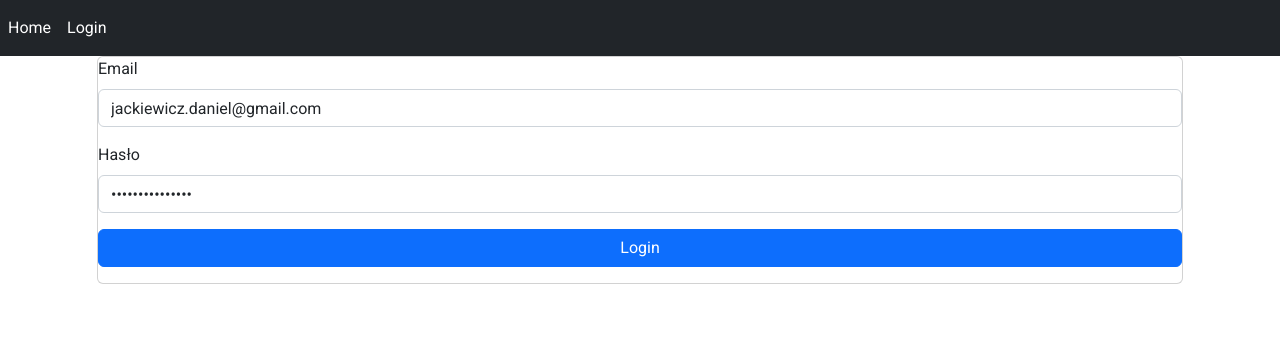
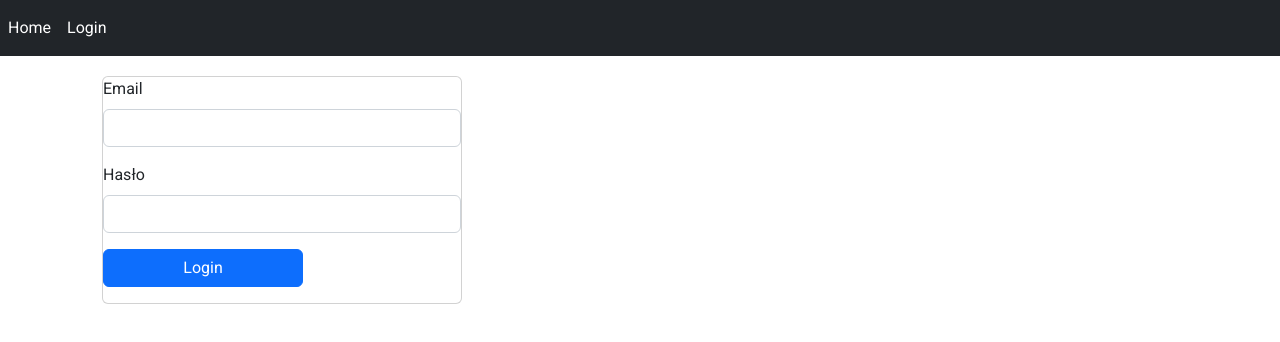
Before and after one commit to danieljackiewicz/angular-CRUD, an Angular app: page /login in a window 1280 px wide. Shown: the top 342 px of the page. Built offline with nearby package versions, Linux system fonts and the light colour scheme.

Commit message:
basic css added, login cleaned

```diff
--- a/src/app/login/login.component.css
+++ b/src/app/login/login.component.css
@@ -0,0 +1,9 @@
+.login-container{
+    padding: 20px;
+    font-size: medium;
+    width: 400px;
+
+}
+.btn{
+    width: 200px;
+}
--- a/src/app/login/login.component.html
+++ b/src/app/login/login.component.html
@@ -1,4 +1,4 @@
-<div class="col-md-12">
+<div class="login-container">
   <div class="card card-container">
     <form
       *ngIf="!isLoggedIn; else loggedIn"
--- a/src/app/login/login.component.ts
+++ b/src/app/login/login.component.ts
@@ -9,8 +9,8 @@ import { Router } from '@angular/router';
 })
 export class LoginComponent implements OnInit {
   form: any = {
-    email: 'jackiewicz.daniel@gmail.com',
-    password: 'Rekrutacja-2022',
+    email: '',
+    password: '',
   };
   isLoggedIn = false;
   errorMessage = '';
```
